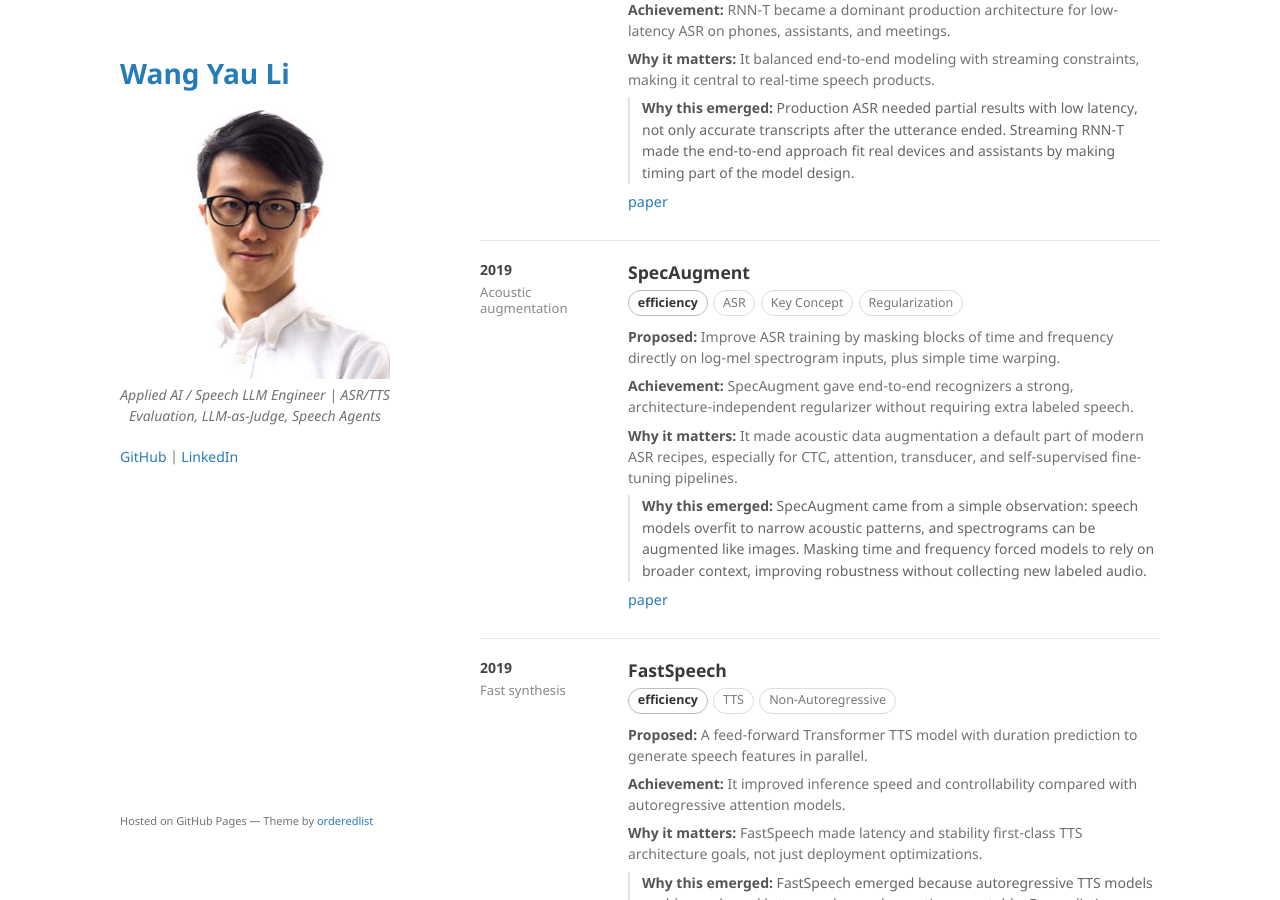
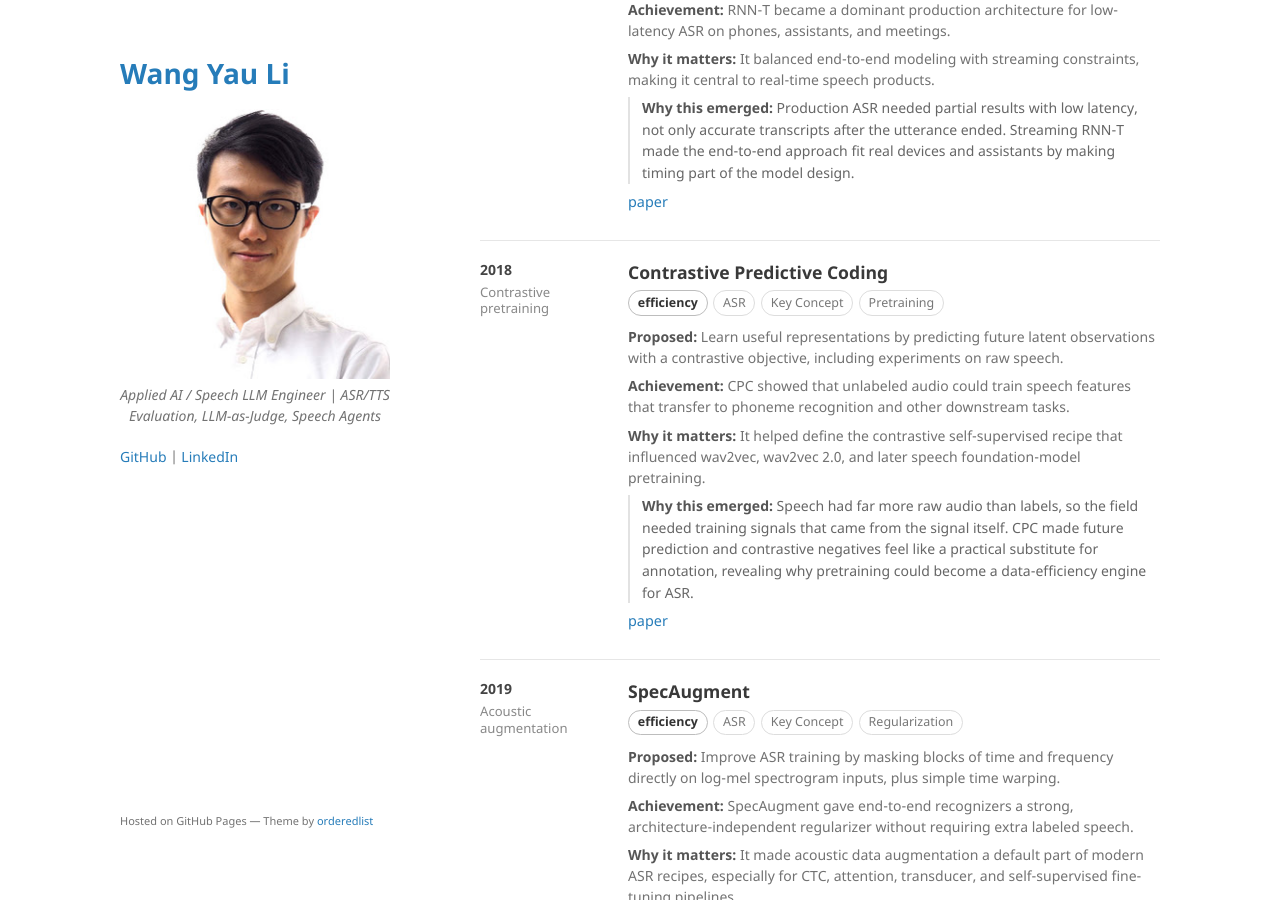
Before and after one commit to kennethli319/kennethli319.github.io, a Jekyll site: the page built from speech-timeline.md, in a window 1280 px wide and 900 px high, scrolled down 13930 px. Built offline with Jekyll 4.4.1, drawn with Linux system fonts in a browser that asks for light colours.

Commit message:
Add CPC speech timeline milestone

```diff
--- a/speech-timeline.md
+++ b/speech-timeline.md
@@ -689,6 +689,22 @@ title: Speech Timeline
 
 <section class="speech-row">
   <aside class="speech-year">
+    2018
+    <div class="speech-kicker">Contrastive pretraining</div>
+  </aside>
+  <div class="speech-body">
+    <h2>Contrastive Predictive Coding</h2>
+    <div class="speech-meta"><span class="speech-impact">efficiency</span><span class="speech-tag">ASR</span><span class="speech-tag">Key Concept</span><span class="speech-tag">Pretraining</span></div>
+    <p><strong>Proposed:</strong> Learn useful representations by predicting future latent observations with a contrastive objective, including experiments on raw speech.</p>
+    <p><strong>Achievement:</strong> CPC showed that unlabeled audio could train speech features that transfer to phoneme recognition and other downstream tasks.</p>
+    <p><strong>Why it matters:</strong> It helped define the contrastive self-supervised recipe that influenced wav2vec, wav2vec 2.0, and later speech foundation-model pretraining.</p>
+    <p class="speech-reflection"><strong>Why this emerged:</strong> Speech had far more raw audio than labels, so the field needed training signals that came from the signal itself. CPC made future prediction and contrastive negatives feel like a practical substitute for annotation, revealing why pretraining could become a data-efficiency engine for ASR.</p>
+    <p class="speech-source"><a href="https://arxiv.org/abs/1807.03748">paper</a></p>
+  </div>
+</section>
+
+<section class="speech-row">
+  <aside class="speech-year">
     2019
     <div class="speech-kicker">Acoustic augmentation</div>
   </aside>
```
